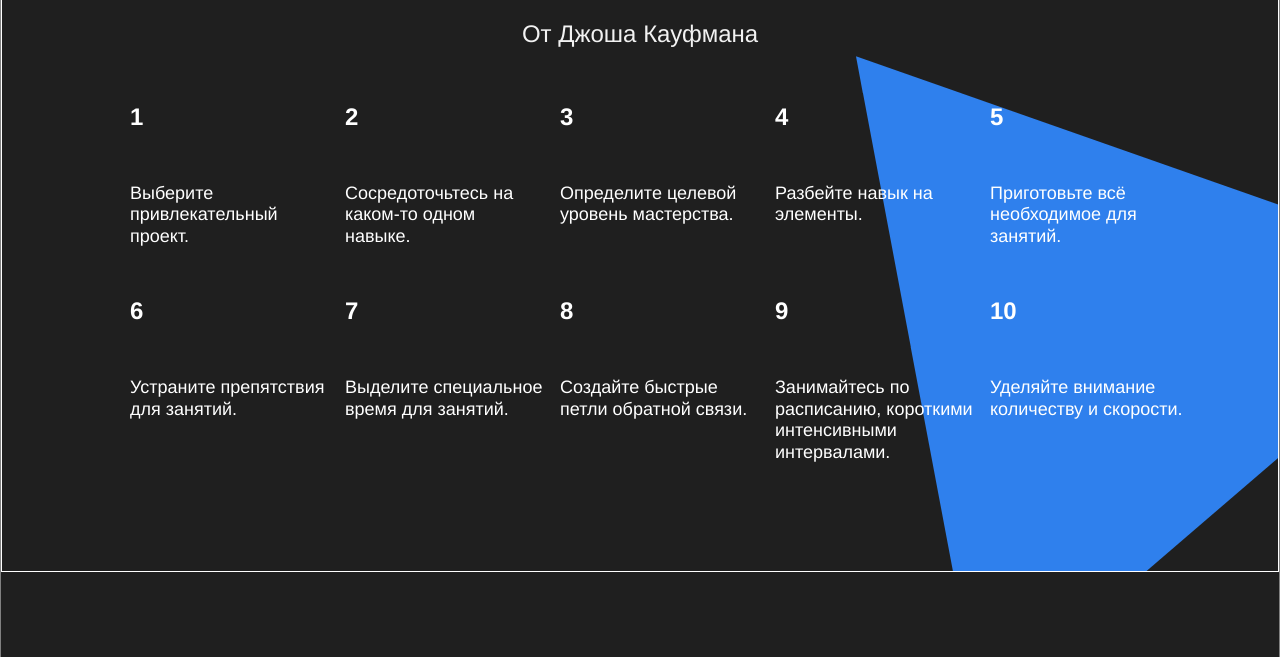
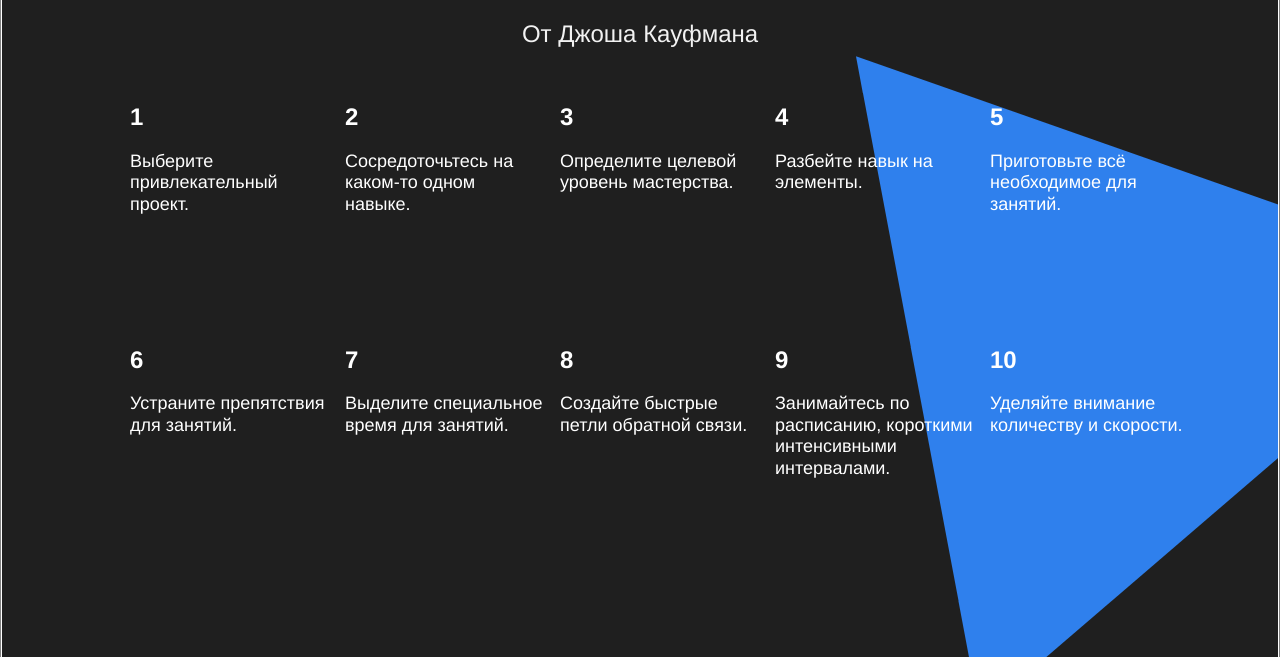
Before and after one commit to Refrkehl/How-to-learn, a plain HTML site: page index.html in a window 1280 px wide. Shown: the part 3248-3905 px from the top of the page. Drawn offline with Linux system fonts and the light colour scheme.

Commit message:
Fixed some indents

```diff
--- a/styles/style.css
+++ b/styles/style.css
@@ -311,7 +311,7 @@
   font-size: 24px;
   line-height: 1.15;
   font-weight: bold;
-  padding-bottom: 20px;
+  margin-bottom: 20px;
   z-index: 2;
 }
 
@@ -329,6 +329,7 @@
   width:200px;
   list-style: none;
   z-index: 2;
+  margin-bottom: 80px;
 }
 
 .table__theme_dark {
```
